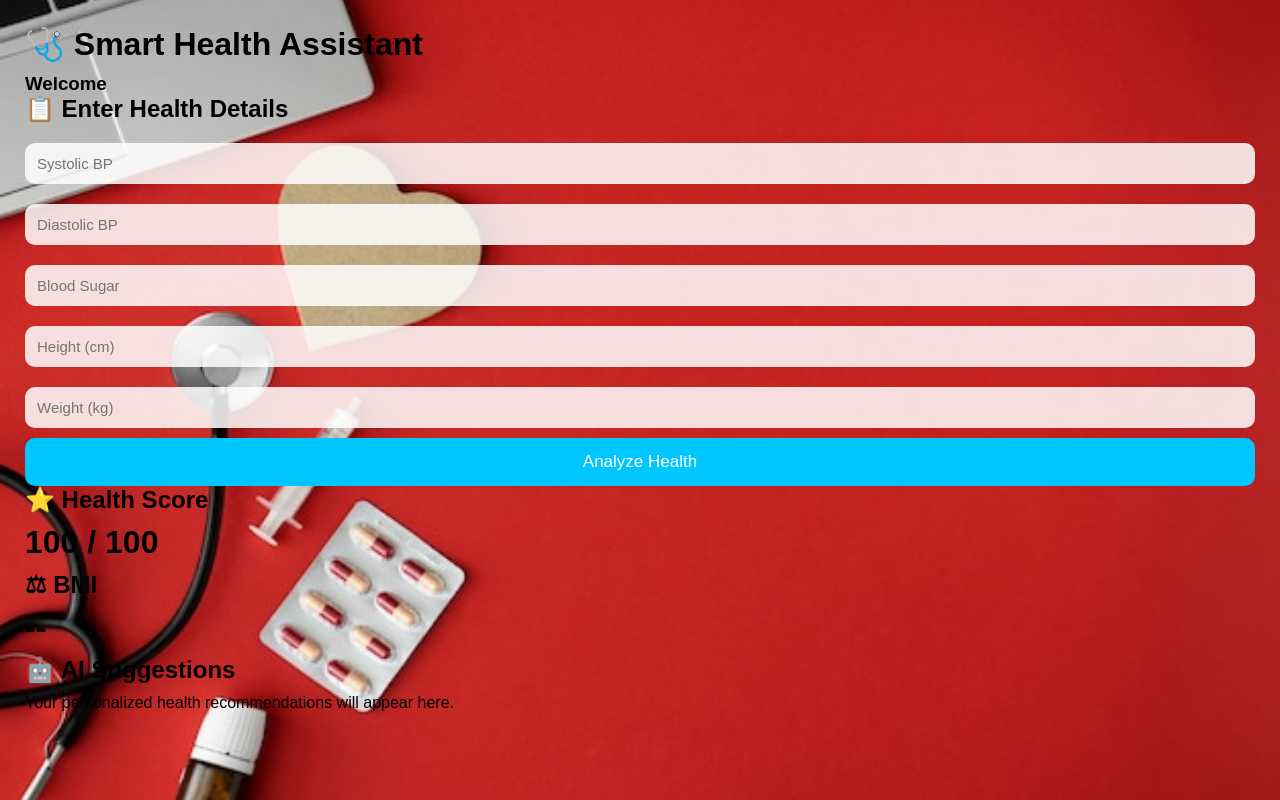
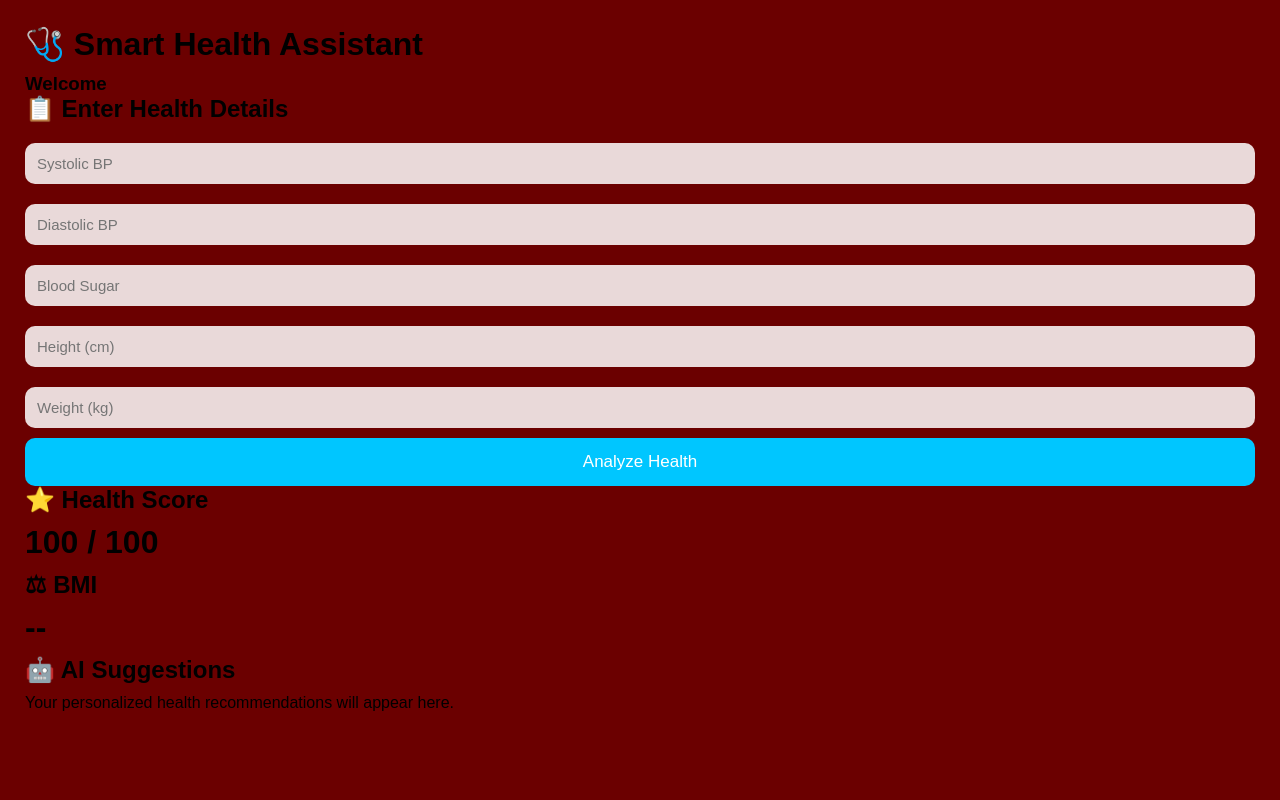
Before and after one commit to poorvipatel120/health-dashboard, a Flask app: template templates/dashboard.html in a window 1280 px wide. Run offline with Flask 3, Linux system fonts and the light colour scheme; the template is opened without the code that fills it, so the values that code supplies are empty.

Commit message:
Updated professional background

```diff
--- a/static/style.css
+++ b/static/style.css
@@ -10,18 +10,10 @@ body{
     padding:25px;
     min-height:100vh;
 
-    /* Dark red fallback */
-    background-color:#7b0f16;
+    background:#6b0000 !important;
 
-    /* Background image */
-    background-image:url("/static/bg.jpg");
-
-    background-size:cover;
-    background-position:center;
-    background-repeat:no-repeat;
-    background-attachment:fixed;
-}
-/* Dark Overlay */
+    font-family:Arial, Helvetica, sans-serif;
+}/* Dark Overlay */
 
 .main-container{
     display:flex;
```
